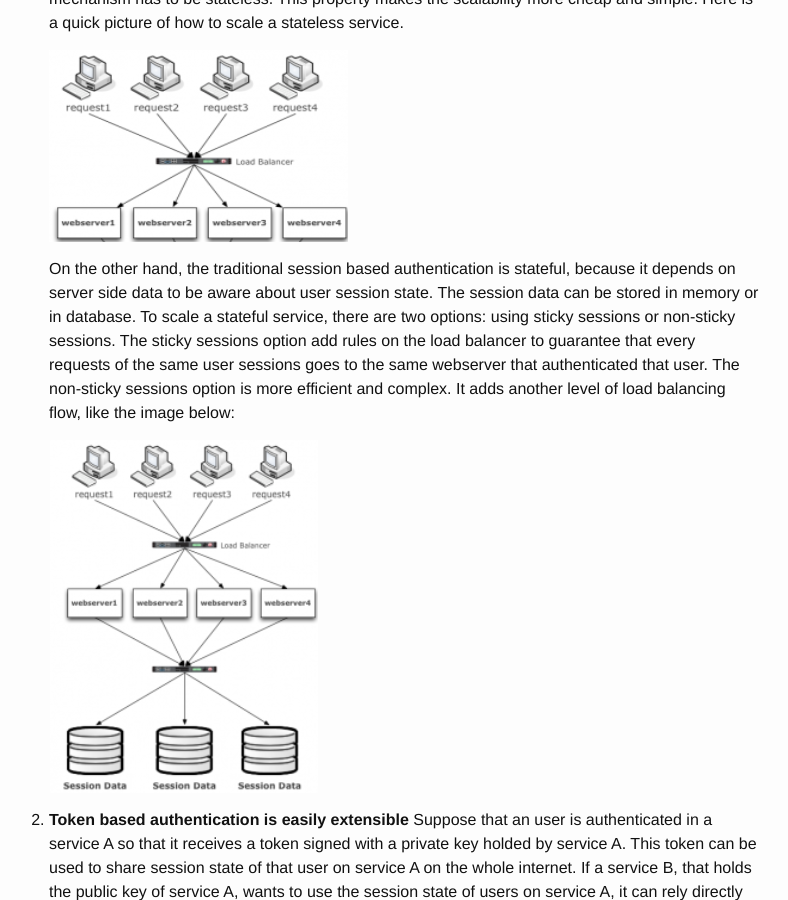
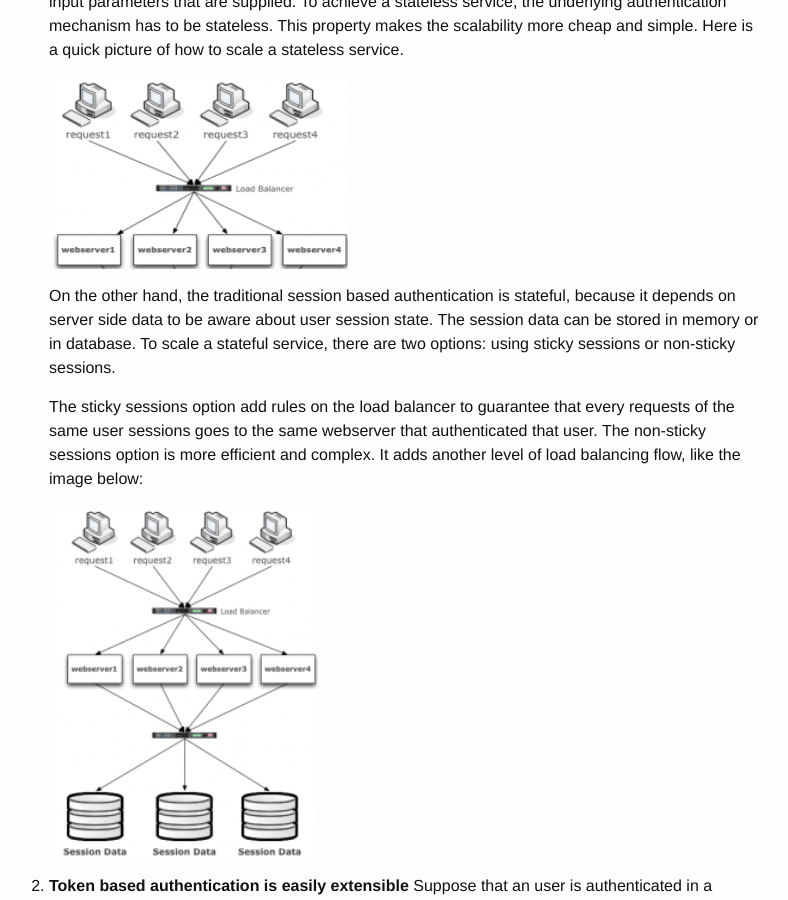
Before and after one commit to du2x/du2x.github.io, a Jekyll site: the page built from _posts/2016-04-06-jwt-brief-overview.markdown, in a window 1280 px wide and 900 px high, scrolled down 2459 px. Shown: the whole window, without its empty margins (251-1039 px from the left). Built offline with Jekyll 4.4.1, drawn with Linux system fonts in a browser that asks for light colours; part of the change alters nothing that is shown; some of the changed text lies outside the part shown.

Commit message:
Small fixes

```diff
--- a/_posts/2016-04-06-jwt-brief-overview.markdown
+++ b/_posts/2016-04-06-jwt-brief-overview.markdown
@@ -23,7 +23,9 @@ Another good definition comes from http://jwt.io:
 > JSON Web Tokens are an open, industry standard RFC 7519 method for representing claims
 > securely between two parties.
 
-## JWT Structure
+What are those claims and how it can be represented securely between two parties? Let`s see.
+
+# JWT Structure
 
 To understand better about that, we should take a look on JWT structure:
 
@@ -75,7 +77,9 @@ Now let's see witch are the token based authentication main advantages:
 
    ![Scaling stateless](/images/jwt2.png "Scaling stateless architecture")
 
-   On the other hand, the traditional session based authentication is stateful, because it depends on server side data to be aware about user session state. The session data can be stored in memory or in database. To scale a stateful service, there are two options: using sticky sessions or non-sticky sessions. The sticky sessions option add rules on the load balancer to guarantee that every requests of the same user sessions goes to the same webserver that authenticated that user. The non-sticky sessions option is more efficient and complex. It adds another level of load balancing flow, like the image below:
+   On the other hand, the traditional session based authentication is stateful, because it depends on server side data to be aware about user session state. The session data can be stored in memory or in database. To scale a stateful service, there are two options: using sticky sessions or non-sticky sessions.
+
+   The sticky sessions option add rules on the load balancer to guarantee that every requests of the same user sessions goes to the same webserver that authenticated that user. The non-sticky sessions option is more efficient and complex. It adds another level of load balancing flow, like the image below:
 
    ![Scaling stateful](/images/jwt3.png "Scaling stateful sticky session architecture")
 
```
